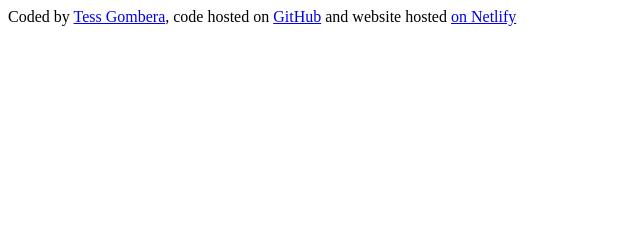
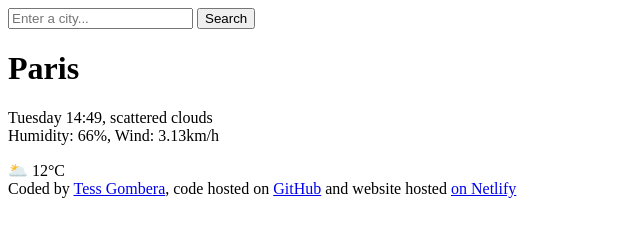
Before and after one commit to TessRuvimbo/weatherapp, a plain HTML site: page index.html in a window 1280 px wide. Shown: the whole page, without its empty margins (0-640 px from the left). Drawn offline with Linux system fonts and the light colour scheme.

Commit message:
Added html

```diff
--- a/index.html
+++ b/index.html
@@ -6,6 +6,22 @@
     <title>Weather app</title>
 </head>
 <body>
+    <header>
+        <form>
+            <input type="search" placeholder="Enter a city..." required/>
+            <input type="submit" value="Search"/>
+        </form>
+    </header>
+    <main>
+        <div>
+    <h1>Paris</h1>
+    <p>Tuesday 14:49, scattered clouds
+        <br />
+        Humidity: 66%, Wind: 3.13km/h
+    </p>
+   <div>🌥️ 12°C</div>
+    </div>
+    </main>
     <footer>
         Coded by
         <a href="https://github.com/TessRuvimbo" target="blank"> Tess Gombera</a>,
@@ -15,6 +31,7 @@
         <a href="https://tess-weatherapp.netlify.app/" target="_blank"
           >on Netlify</a
         >
+
     </footer>
 </body>
 </html>
```
